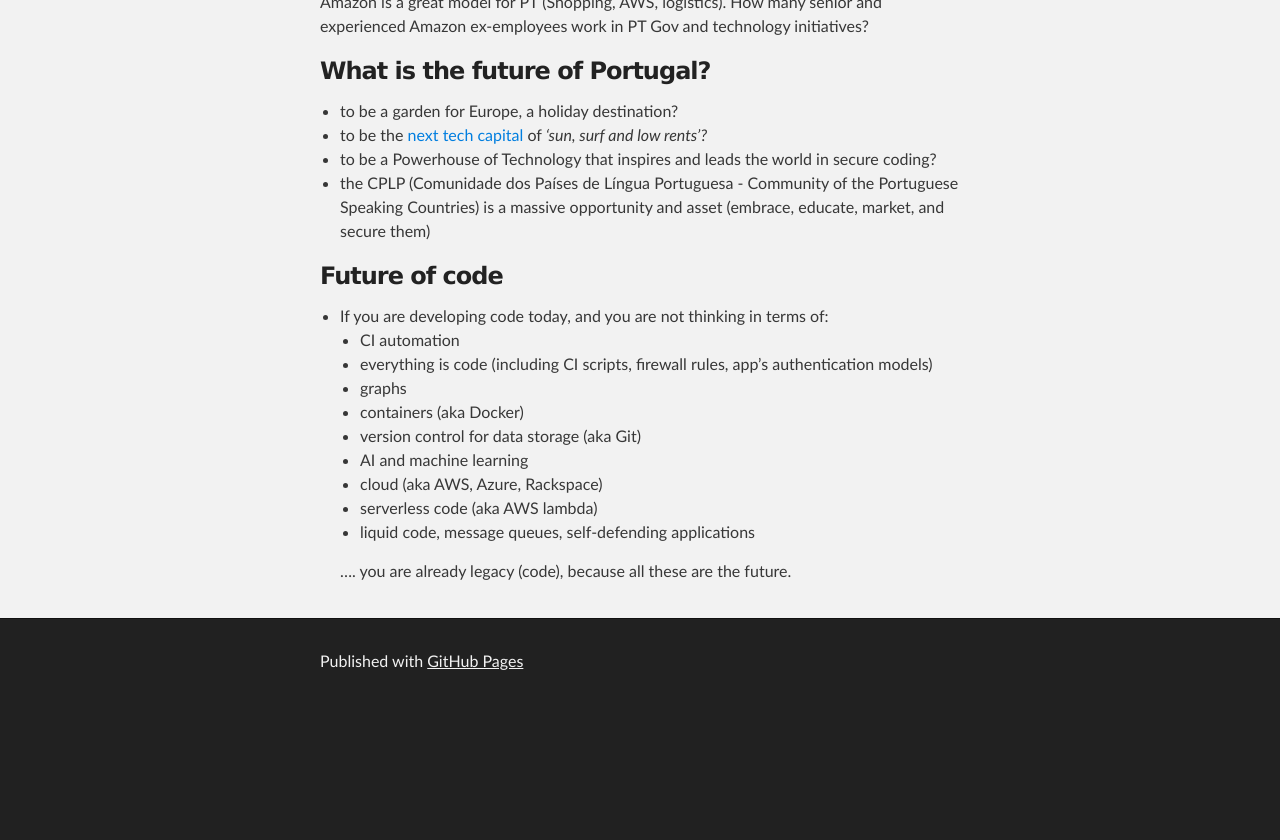
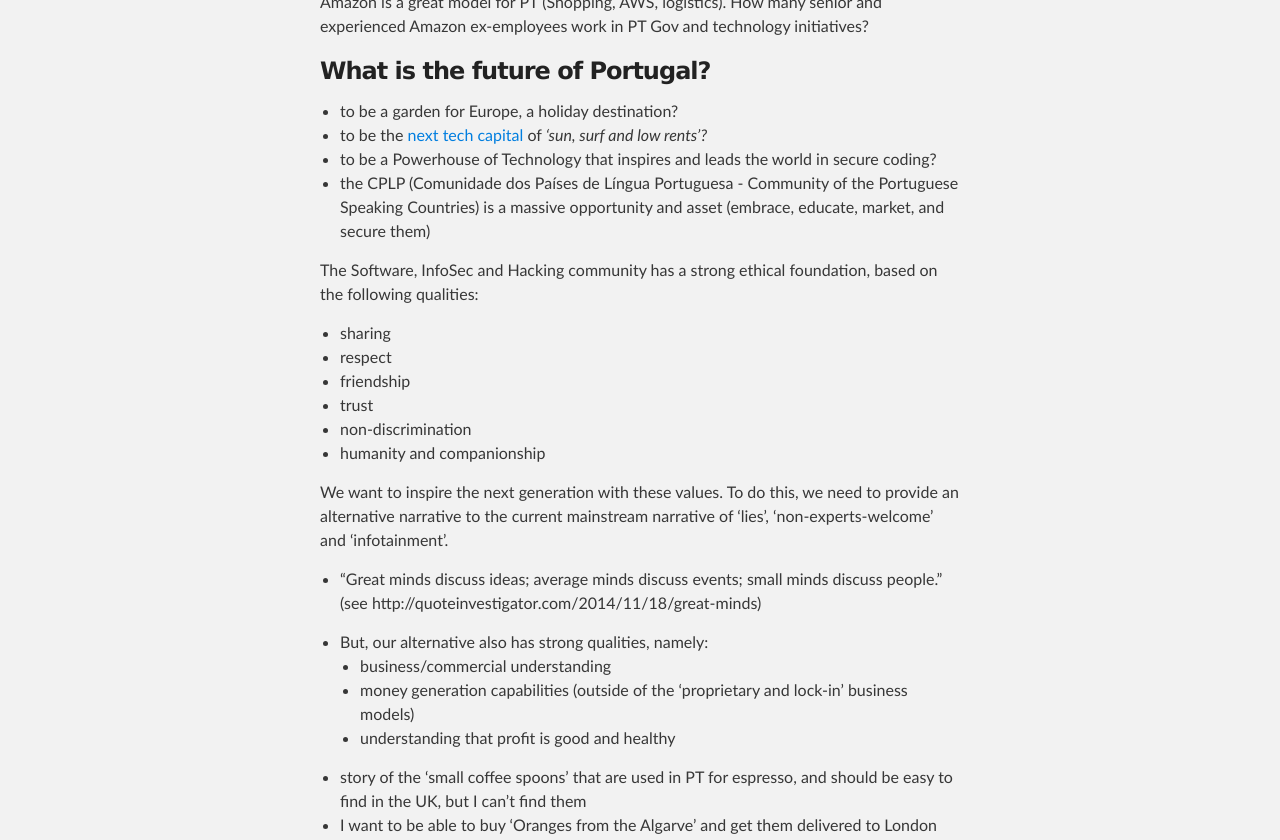
Before and after one commit to DinisCruz/Book_Hacking_Portugal, a Jekyll site: the page built from Articles/Portugal-Leader-in-appsec.md, in a window 1280 px wide and 1400 px high, scrolled down 1984 px. Shown: the top 840 px of the window. Built offline with Jekyll 4.4.1, drawn with Linux system fonts in a browser that asks for light colours; before the commit the page ends 2692 px from its top, so only the background shows below that; some of the changed text lies outside the part shown.

Commit message:
Update Portugal-Leader-in-appsec.md

```diff
--- a/Articles/Portugal-Leader-in-appsec.md
+++ b/Articles/Portugal-Leader-in-appsec.md
@@ -50,6 +50,32 @@ Amazon is a great model for PT (Shopping, AWS, logistics). How many senior and e
   * to be a Powerhouse of Technology that inspires and leads the world in secure coding?
   * the CPLP (Comunidade dos Países de Língua Portuguesa - Community of the Portuguese Speaking Countries) is a massive opportunity and asset (embrace, educate, market, and secure them)
 
+The Software, InfoSec and Hacking community has a strong ethical foundation, based on the following qualities:
+  * sharing
+  * respect
+  * friendship
+  * trust
+  * non-discrimination
+  * humanity and companionship
+
+We want to inspire the next generation with these values. To do this, we need to provide an alternative narrative to the current mainstream narrative of 'lies', 'non-experts-welcome' and 'infotainment'.
+
+  * "Great minds discuss ideas; average minds discuss events; small minds discuss people." (see http://quoteinvestigator.com/2014/11/18/great-minds)
+
+* But, our alternative also has strong qualities, namely:
+  * business/commercial understanding
+  * money generation capabilities (outside of the 'proprietary and lock-in' business models)
+  * understanding that profit is good and healthy
+
+* story of the 'small coffee spoons' that are used in PT for espresso, and should be easy to find in the UK, but I can't find them
+* I want to be able to buy 'Oranges from the Algarve' and get them delivered to London
+* [here](http://www.businessinsider.com/what-countries-are-best-at-2014-1?IR=T) is a "Funny World Map Shows What Every Country Leads The World In (2014)"
+
+![](http://static5.businessinsider.com/image/52cfe22169beddbe3c6aed5a-1200-600/map-119.jpg)
+
+  * for PT it says _"Portugal - rate -	graduating high school"_
+ We can do better than that; we should be world leaders in software, craftsmanship, cyber security, secure coding, and DevOps.
+
 ### Future of code
 * If you are developing code today, and you are not thinking in terms of:
   * CI automation
```
